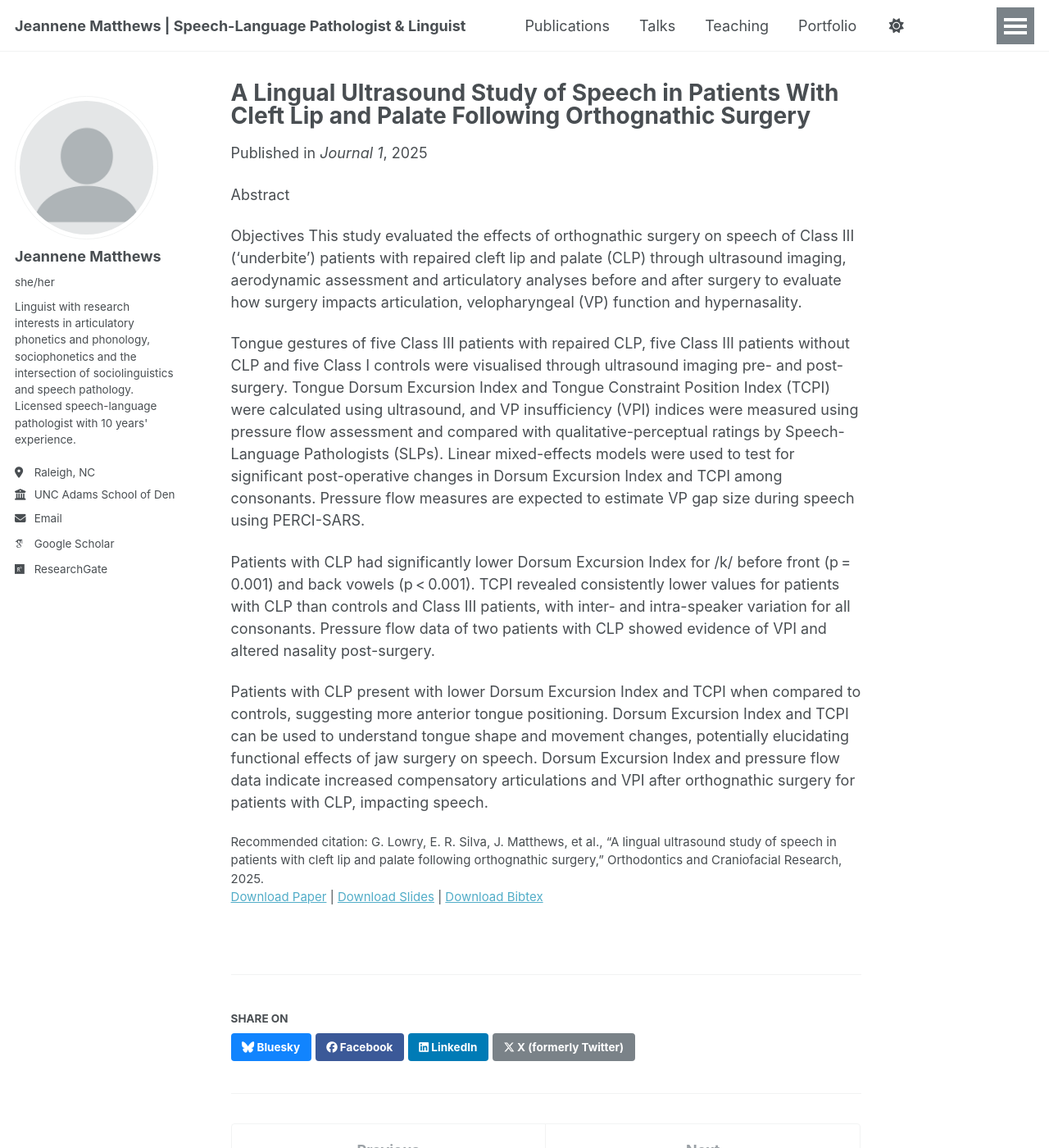
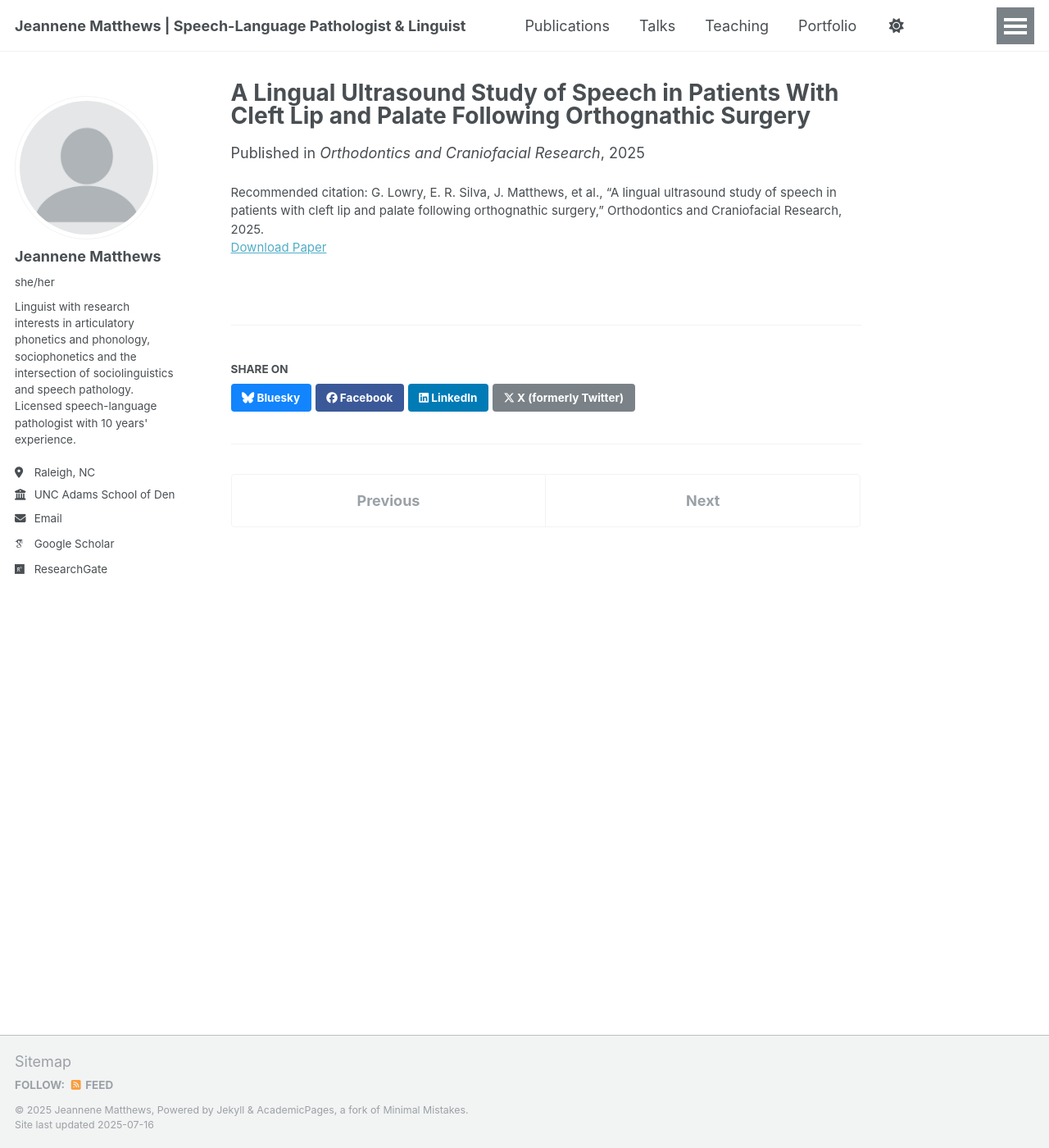
Before and after one commit to jlmatt15/jlmatt15.github.io, a Jekyll site: the page built from _publications/2009-10-01-paper-title-number-1.md, in a window 1280 px wide and 1400 px high. Shown: the whole window at 82% size. Built offline with Jekyll 4.4.1, drawn with Linux system fonts in a browser that asks for light colours; some web fonts are replaced.

Commit message:
Update 2009-10-01-paper-title-number-1.md

```diff
--- a/_publications/2009-10-01-paper-title-number-1.md
+++ b/_publications/2009-10-01-paper-title-number-1.md
@@ -3,22 +3,10 @@ title: "A Lingual Ultrasound Study of Speech in Patients With Cleft Lip and Pala
 collection: publications
 category: manuscripts
 permalink: /publication/2009-10-01-paper-title-number-1
-excerpt: 'This paper is about the number 1. The number 2 is left for future work.'
+excerpt: 'This study evaluated the effects of orthognathic surgery on speech of Class III (‘underbite’) patients with repaired cleft lip and palate (CLP) through ultrasound imaging, aerodynamic assessment and articulatory analyses before and after surgery to evaluate how surgery impacts articulation, velopharyngeal (VP) function and hypernasality.'
 date: 2025-04-11
-venue: 'Journal 1'
-slidesurl: 'http://academicpages.github.io/files/slides1.pdf'
-paperurl: 'http://academicpages.github.io/files/paper1.pdf'
-bibtexurl: 'http://academicpages.github.io/files/bibtex1.bib'
+venue: 'Orthodontics and Craniofacial Research'
+paperurl: '[http://academicpages.github.io/files/paper1.pdf](https://doi.org/10.1111/ocr.12926)'
 citation: 'G. Lowry, E. R. Silva, J. Matthews, et al., “A lingual ultrasound study of speech in patients with cleft lip
 and palate following orthognathic surgery,” Orthodontics and Craniofacial Research, 2025.'
 ---
-Abstract
-
-Objectives
-This study evaluated the effects of orthognathic surgery on speech of Class III (‘underbite’) patients with repaired cleft lip and palate (CLP) through ultrasound imaging, aerodynamic assessment and articulatory analyses before and after surgery to evaluate how surgery impacts articulation, velopharyngeal (VP) function and hypernasality.
-
-Tongue gestures of five Class III patients with repaired CLP, five Class III patients without CLP and five Class I controls were visualised through ultrasound imaging pre- and post-surgery. Tongue Dorsum Excursion Index and Tongue Constraint Position Index (TCPI) were calculated using ultrasound, and VP insufficiency (VPI) indices were measured using pressure flow assessment and compared with qualitative-perceptual ratings by Speech-Language Pathologists (SLPs). Linear mixed-effects models were used to test for significant post-operative changes in Dorsum Excursion Index and TCPI among consonants. Pressure flow measures are expected to estimate VP gap size during speech using PERCI-SARS.
-
-Patients with CLP had significantly lower Dorsum Excursion Index for /k/ before front (p = 0.001) and back vowels (p < 0.001). TCPI revealed consistently lower values for patients with CLP than controls and Class III patients, with inter- and intra-speaker variation for all consonants. Pressure flow data of two patients with CLP showed evidence of VPI and altered nasality post-surgery.
-
-Patients with CLP present with lower Dorsum Excursion Index and TCPI when compared to controls, suggesting more anterior tongue positioning. Dorsum Excursion Index and TCPI can be used to understand tongue shape and movement changes, potentially elucidating functional effects of jaw surgery on speech. Dorsum Excursion Index and pressure flow data indicate increased compensatory articulations and VPI after orthognathic surgery for patients with CLP, impacting speech.
```
